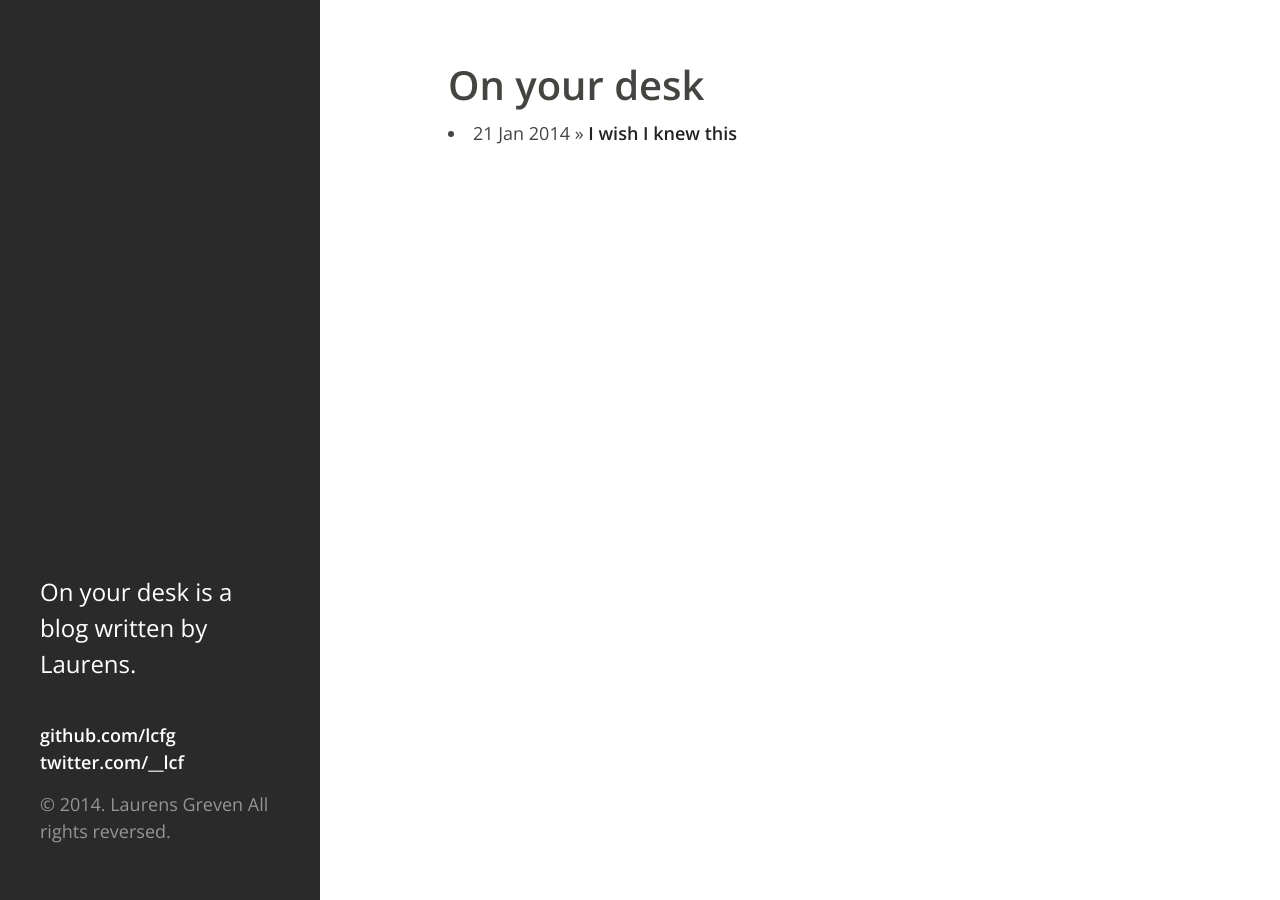
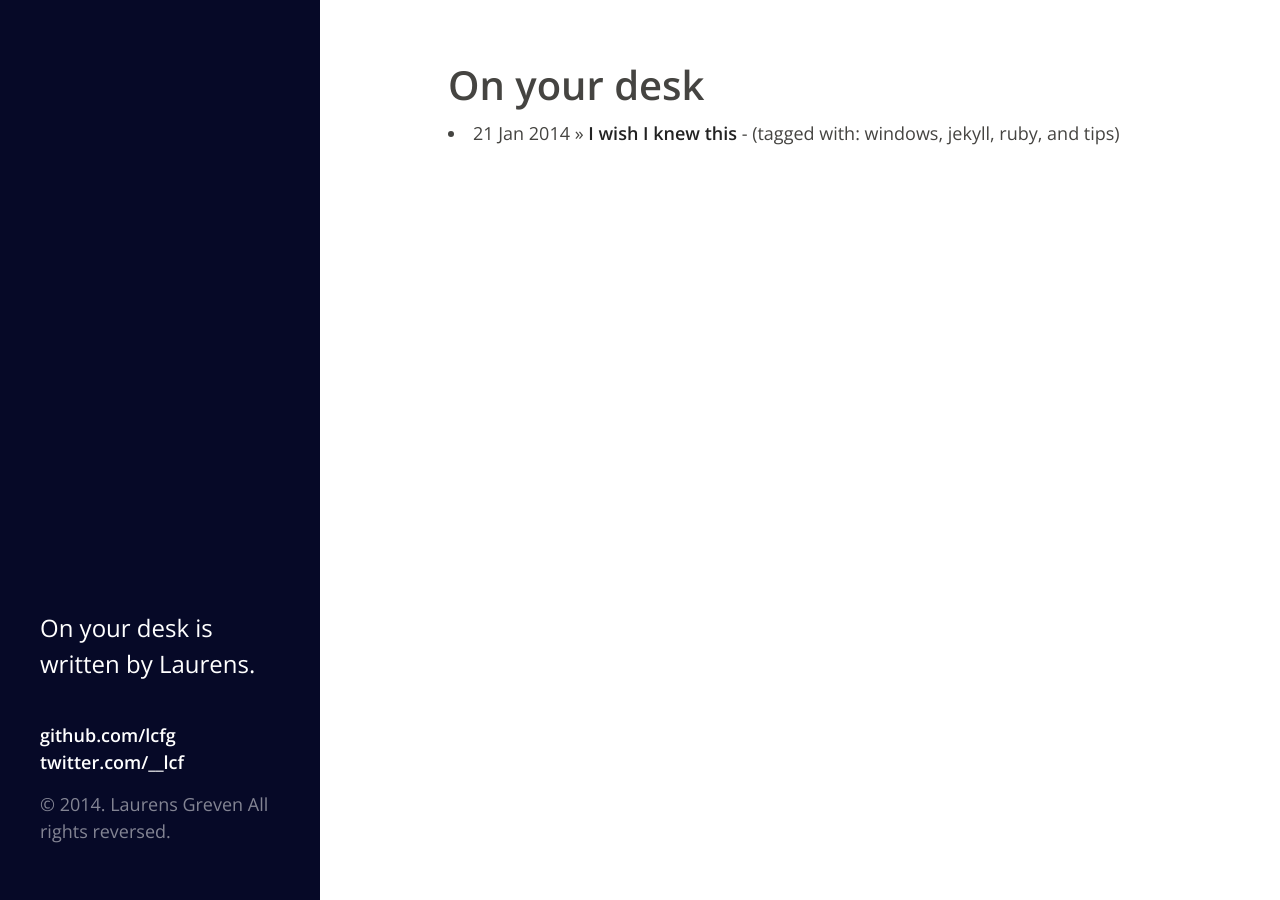
Before and after one commit to lcfg/lcfg.github.com, a Jekyll site: the page built from index.html, in a window 1280 px wide. Built offline with Jekyll 4.4.1, drawn with Linux system fonts in a browser that asks for light colours.

Commit message:
config site

```diff
--- a/_config.yml
+++ b/_config.yml
@@ -1,6 +1,6 @@
 name: On your desk
 tagline: On your desk
-description: On your desk is a blog written by Laurens.
+description: On your desk is written by Laurens.
 
 markdown: kramdown
 show_drafts: false
--- a/index.html
+++ b/index.html
@@ -6,7 +6,7 @@ title: On your desk
 <div class="posts">
   {% for post in site.posts %}
   <div class="post">
-     <li><span>{{ post.date | date_to_string }}</span> &raquo; <a href="{{ post.url }}">{{ post.title }}</a></li>
+     <li><span>{{ post.date | date_to_string }}</span> &raquo; <a href="{{ post.url }}">{{ post.title }}</a> - (tagged with: {{ post.tags | array_to_sentence_string }})</li>
   </div>
   {% endfor %}
 </div>
--- a/public/css/hyde.css
+++ b/public/css/hyde.css
@@ -226,7 +226,7 @@ a:focus {
 /* Sidebar masthead */
 .masthead {
   color: #fff;
-  background-color: #2a2a2a;
+  background-color: #060927;
 }
 .masthead-inner {
   padding: 20px;
```
Also changed, not shown: _posts/2014-01-21-I-wish-I-knew-this.md (+1 -1 lines).
